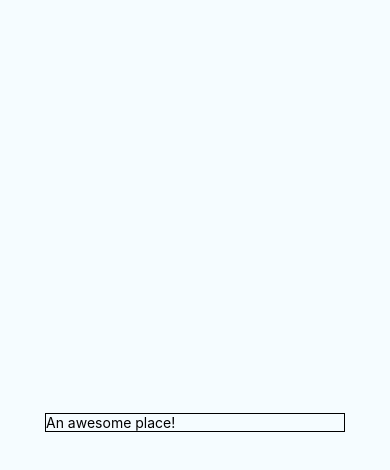
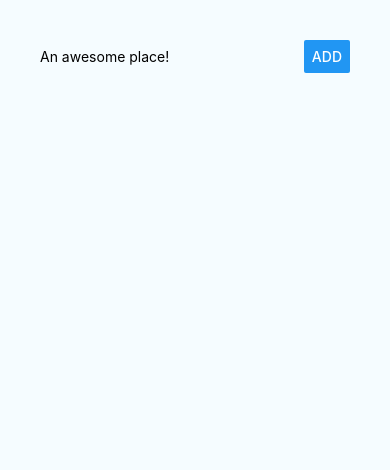
Before and after one commit to KatieFrey/GoInPlaces, a React Native app: screen / in a window 390 px wide. Shown: the top 470 px of the page. Built offline with nearby package versions, Linux system fonts and the light colour scheme.

Commit message:
Button Work

```diff
--- a/App.js
+++ b/App.js
@@ -13,7 +13,8 @@
   Text,
   View,
   TextInput,
-  onChangeText
+  onChangeText,
+  Button
 } from "react-native";
 
 // const instructions = Platform.select({
@@ -36,15 +37,15 @@
   render() {
     return (
       <View style={styles.container}>
-        <TextInput
-          style={{ width: 300, borderColor: "black", borderWidth: 1 }}
-          placeholder="An awesome place!"
-          value={this.state.placeName}
-          onChangeText={this.placeNameChangedHandler}
-        />
-        {/* <Text style={styles.welcome}>Welcome to React Native!</Text>
-        <Text style={styles.instructions}>To get started, edit App.js</Text>
-        <Text style={styles.instructions}>{instructions}</Text> */}
+        <View style={styles.inputContainer}>
+          <TextInput
+            style={styles.placeInput}
+            placeholder="An awesome place!"
+            value={this.state.placeName}
+            onChangeText={this.placeNameChangedHandler}
+          />
+          <Button title="Add" style={styles.placeButton} />
+        </View>
       </View>
     );
   }
@@ -53,18 +54,20 @@
 const styles = StyleSheet.create({
   container: {
     flex: 1,
-    justifyContent: "center",
+    padding: 40,
+    justifyContent: "flex-start",
     alignItems: "center",
     backgroundColor: "#F5FCFF"
   },
-  welcome: {
-    fontSize: 20,
-    textAlign: "center",
-    margin: 10
+  inputContainer: {
+    width: "100%",
+    flexDirection: "row",
+    justifyContent: "space-between"
   },
-  instructions: {
-    textAlign: "center",
-    color: "#333333",
-    marginBottom: 5
+  placeInput: {
+    width: "70%"
+  },
+  placeButton: {
+    width: "30%"
   }
 });
```
